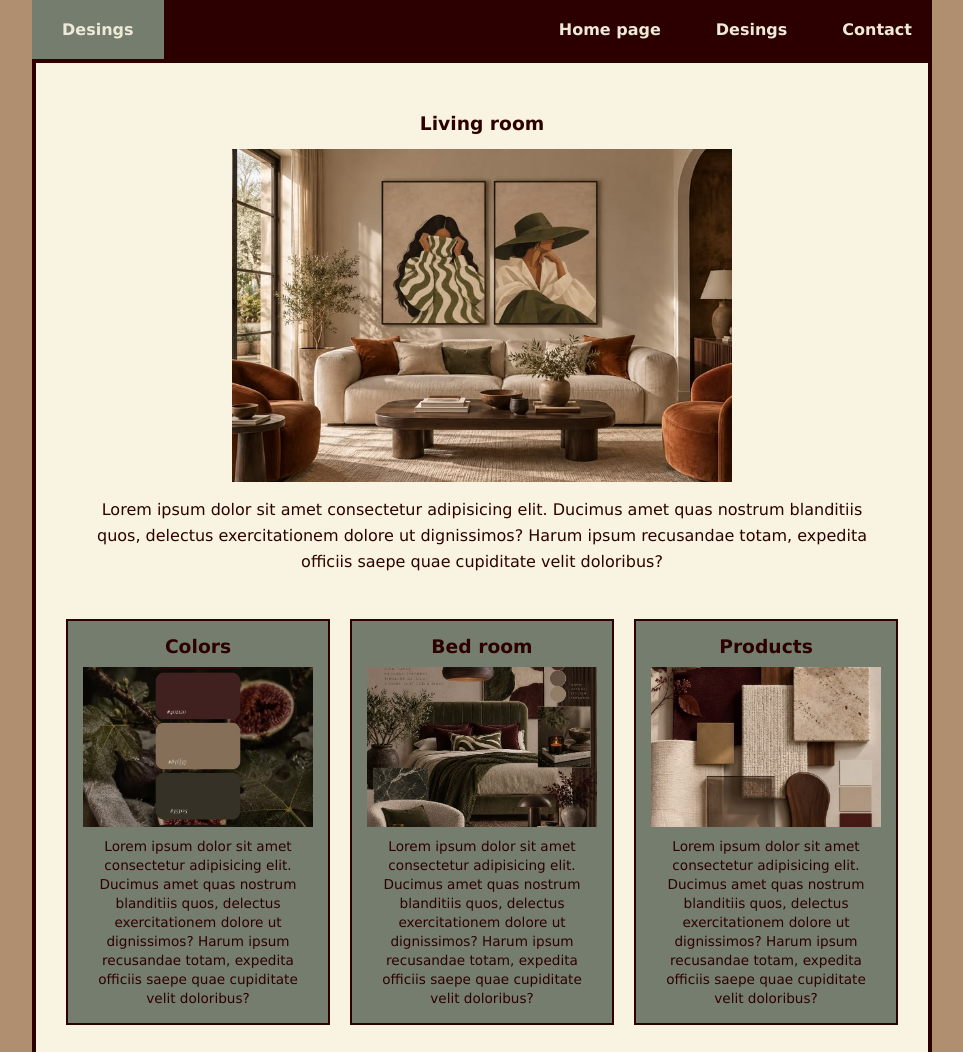
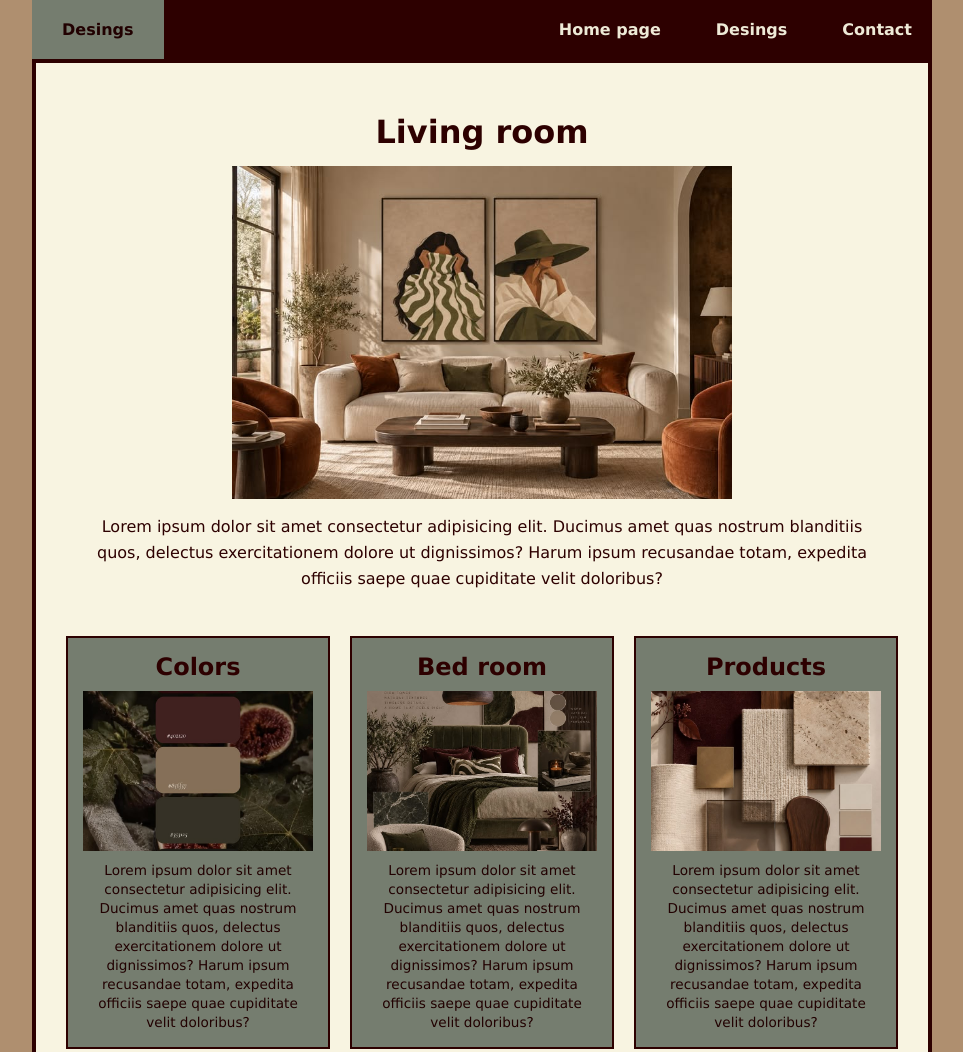
Before and after one commit to Nadira-02/Git-demo-3, a plain HTML site: page Assigment/html-2/Product.html in a window 1280 px wide. Shown: the top 1052 px of the page, without its empty margins (158-1121 px from the left). Drawn offline with Linux system fonts and the light colour scheme.

Commit message:
typo fix

```diff
--- a/Assigment/html-2/Product.html
+++ b/Assigment/html-2/Product.html
@@ -10,9 +10,9 @@
   <header>
     <div class="box">Desings</div>
     <nav>
-      <a href="Index.html">Home page</a>
-      <a href="Product.html">Desings</a>
-      <a href="Contact.html">Contact</a>
+      <a href="index.html">Home page</a>
+      <a href="product.html">Desings</a>
+      <a href="contact.html">Contact</a>
     </nav>
   </header>
   <div class="container">
@@ -20,7 +20,7 @@
 
 
       <div class="product-card1">
-        <h3>Living room</h3>
+        <h1>Living room</h1>
         <img src="img/kuva5.jpg" alt="Product 0"/>
         <p>Lorem ipsum dolor sit amet consectetur adipisicing elit. Ducimus amet quas nostrum blanditiis quos, delectus exercitationem dolore ut dignissimos? Harum ipsum recusandae totam, expedita officiis saepe quae cupiditate velit doloribus?</p>
       </div>
@@ -28,20 +28,20 @@
 
       <div class="product-grid" id="product-grid" >
         <div class="product-card">
-          <h3>Colors</h3>
+          <h2>Colors</h2>
           <img src="img/kuva2.jpg" alt="Product 1"/>
           <p>Lorem ipsum dolor sit amet consectetur adipisicing elit. Ducimus amet quas nostrum blanditiis quos, delectus exercitationem dolore ut dignissimos? Harum ipsum recusandae totam, expedita officiis saepe quae cupiditate velit doloribus?</p>
         </div>
 
 
         <div class="product-card" >
-          <h3>Bed room</h3>
+          <h2>Bed room</h2>
           <img src="img/kuva4.jpg" alt="Product 2"/>
           <p>Lorem ipsum dolor sit amet consectetur adipisicing elit. Ducimus amet quas nostrum blanditiis quos, delectus exercitationem dolore ut dignissimos? Harum ipsum recusandae totam, expedita officiis saepe quae cupiditate velit doloribus?</p>
         </div>
 
         <div class="product-card" >
-          <h3>Products</h3>
+          <h2>Products</h2>
           <img src="img/kuva3.jpg" alt="Product 3"/>
           <p>Lorem ipsum dolor sit amet consectetur adipisicing elit. Ducimus amet quas nostrum blanditiis quos, delectus exercitationem dolore ut dignissimos? Harum ipsum recusandae totam, expedita officiis saepe quae cupiditate velit doloribus?</p>
         </div>
--- a/Assigment/html-2/style.css
+++ b/Assigment/html-2/style.css
@@ -19,7 +19,7 @@ body {
 .box {
     padding: 20px 30px;
     background-color:#757D6F;
-    color: #EEEAD7;
+    color: rgb(33, 1, 1);
     font-weight: bold;
     display: flex;
     align-items: center;
@@ -75,7 +75,7 @@ img {
 
 p {
     line-height: 1.6;
-    color: #2D0000;
+    color: #2D0000 ;
 }
 
 .product-grid {
@@ -98,7 +98,7 @@ p {
     display: block;
 }
 
-.product-card1 h3 {
+.product-card1 h1 {
     margin-bottom: 10px;
     color: #2D0000;
     font-weight: bold;
@@ -111,7 +111,7 @@ p {
     text-align: center;
 }
 
-.product-card h3 {
+.product-card h2 {
     margin-bottom: 10px;
     color: #2D0000;
     font-weight: bold;
@@ -128,6 +128,7 @@ p {
 .product-card p {
     font-size: 0.85rem;
     line-height: 1.4;
+    color: rgb(33, 1, 1);
 }
 
 .contact-page .contact-layout {
```
Also changed, not shown: Assigment/html-2/Contact.html (+5 -5 lines), Assigment/html-2/Index.html (+4 -3 lines).
